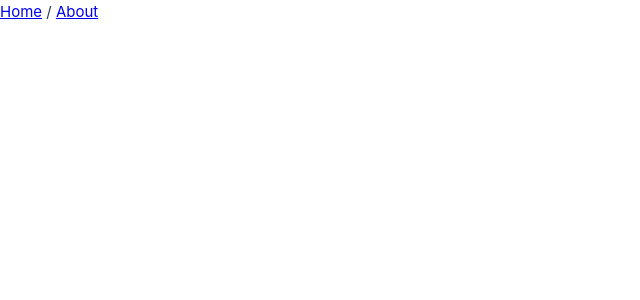
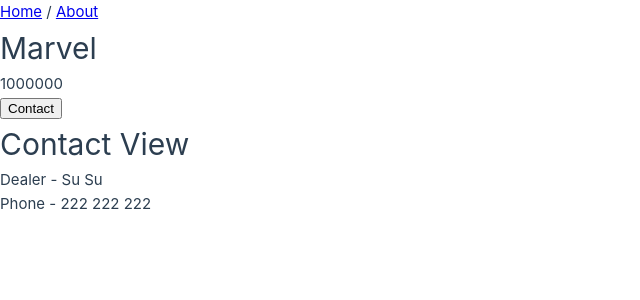
Before and after one commit to MinKhantNaung/vue_router_learning, a Vue app: page /cars/1/contact in a window 1280 px wide. Before the commit this address had no page. Shown: the top 300 px of the page, without its empty margins (0-640 px from the left). Built offline with nearby package versions, Linux system fonts and the light colour scheme.

Commit message:
nested route/ children

```diff
--- a/src/data/cars.json
+++ b/src/data/cars.json
@@ -2,21 +2,37 @@
     {
         "id": 1,
         "name": "Marvel",
-        "price": 1000000
+        "price": 1000000,
+        "contact": {
+            "dealer": "Su Su",
+            "number": "222 222 222"
+        }
     },
     {
         "id": 2,
         "name": "Honda",
-        "price": 1200000
+        "price": 1200000,
+        "contact": {
+            "dealer": "Sam",
+            "number": "333 333 333"
+        }
     },
     {
         "id": 3,
         "name": "Lara",
-        "price": 5000000
+        "price": 5000000,
+        "contact": {
+            "dealer": "Mr.Min",
+            "number": "258 111 888"
+        }
     },
     {
         "id": 4,
         "name": "Nuxt",
-        "price": 2000000
+        "price": 2000000,
+        "contact": {
+            "dealer": "Win",
+            "number": "444 444 444"
+        }
     }
 ]
--- a/src/views/CarView.vue
+++ b/src/views/CarView.vue
@@ -1,5 +1,5 @@
 <script setup>
-import { useRoute } from "vue-router";
+import { useRoute, useRouter } from "vue-router";
 import cars from '../data/cars.json'
 
 const route = useRoute();
@@ -12,5 +12,8 @@
     <div>
         <h1>{{ car.name }}</h1>
         <p>{{ car.price }}</p>
+        <button>Contact</button>
+
+        <RouterView />
     </div>
 </template>
--- /dev/null
+++ b/src/views/ContactView.vue
@@ -0,0 +1,16 @@
+<script setup>
+import { useRoute } from 'vue-router'
+import cars from '../data/cars.json'
+
+const route = useRoute();
+
+const car = cars.find(car => car.id === parseInt(route.params.id))
+</script>
+
+<template>
+    <div>
+        <h1>Contact View</h1>
+        <p>Dealer - {{ car.contact.dealer }}</p>
+        <p>Phone - {{ car.contact.number }}</p>
+    </div>
+</template>
```
Also changed, not shown: src/router/index.js (+9 -1 lines).
